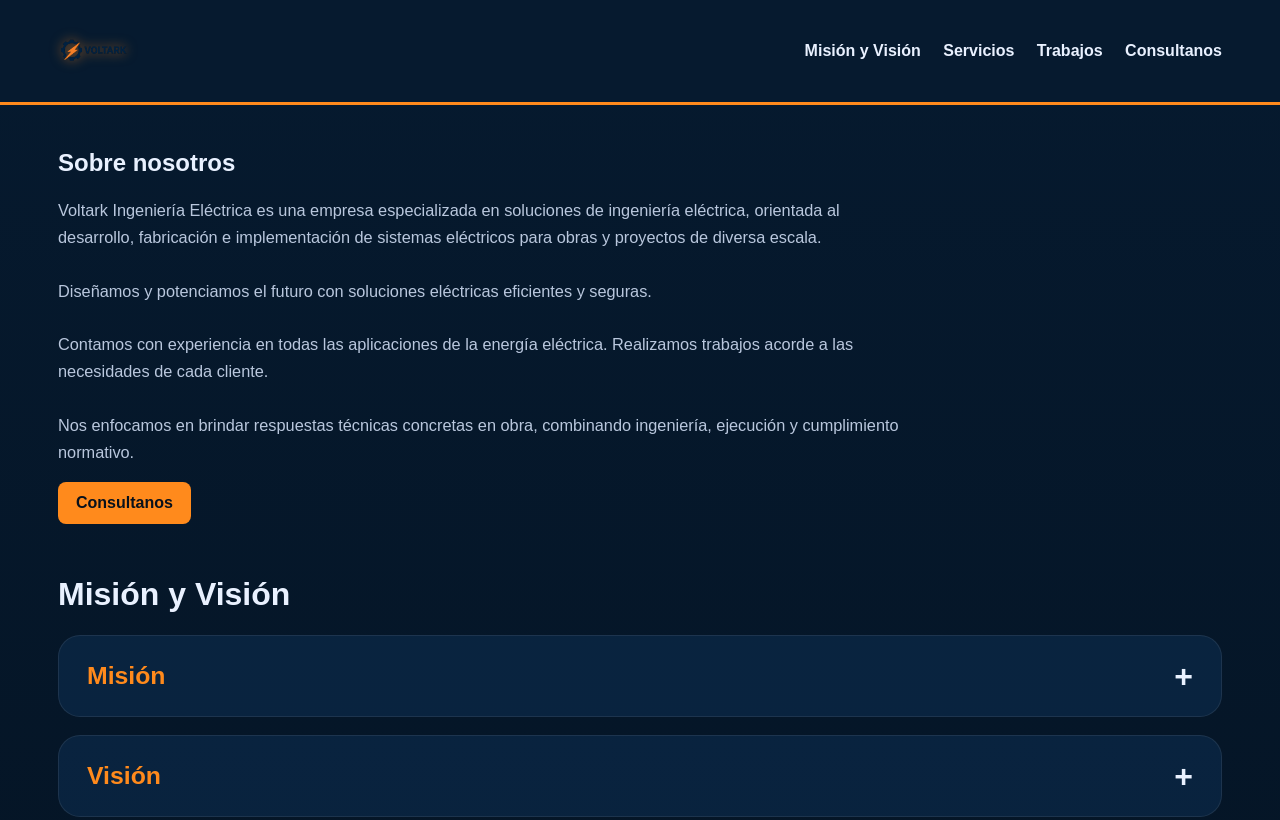
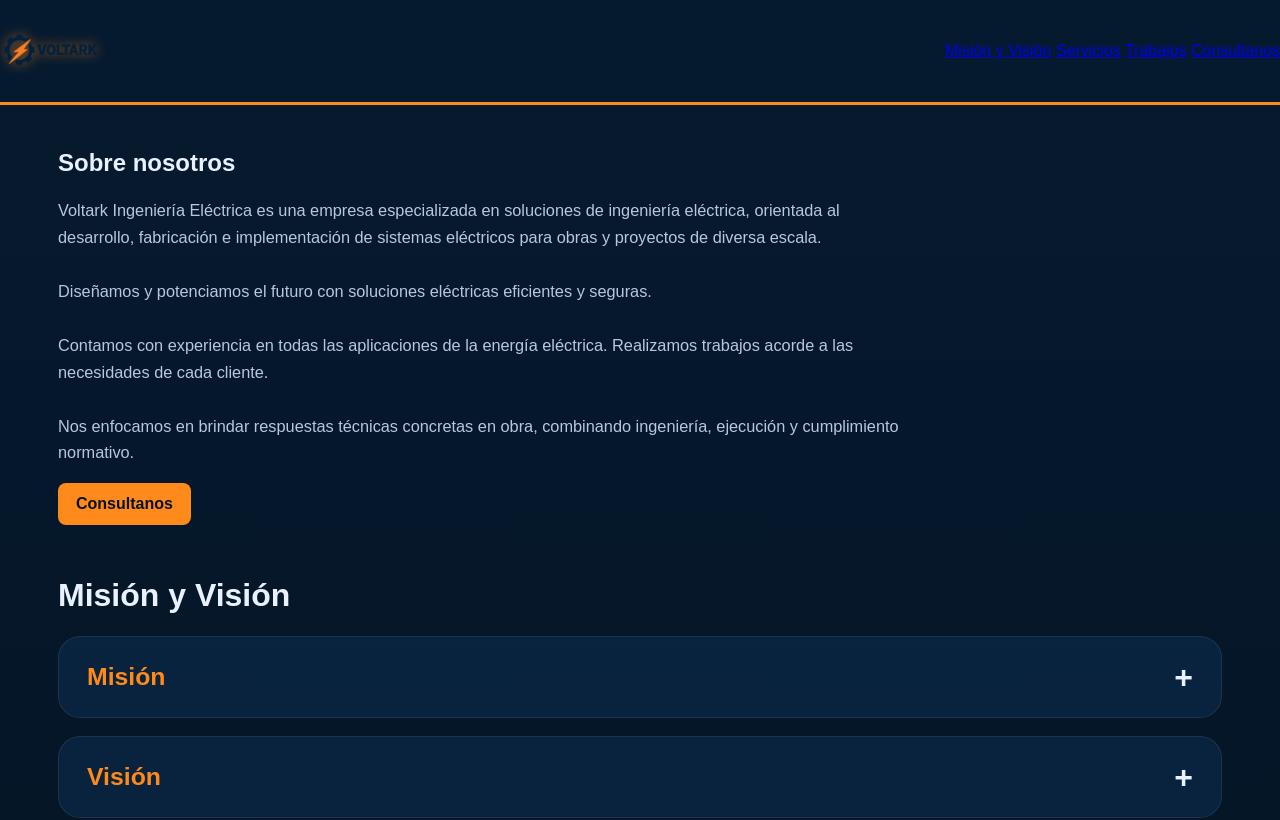
Before and after one commit to VOLTARKUY/PRODUCCION, a plain HTML site: page index.html in a window 1280 px wide. Shown: the top 820 px of the page. Drawn offline with Linux system fonts and the light colour scheme.

Commit message:
Update index.html

```diff
--- a/index.html
+++ b/index.html
@@ -26,20 +26,19 @@ header{
   top:0;
   z-index:10;
 }
-.nav{
-  max-width:1200px;
-  margin:auto;
-  padding:15px 18px;
-  display:flex;
-  justify-content:space-between;
-  align-items:center;
-  gap:20px;
+.nav {
+  display: flex;
+  justify-content: space-between;
+  align-items: center;
+  flex-wrap: wrap;
 }
   .brand img {
   filter: drop-shadow(0 0 6px rgba(255,138,28,0.6));
 }
-.brand img{height:72px}
-nav a{
+.brand img {
+  height: clamp(70px, 8vw, 140px);
+  width: auto;
+}
   color:var(--texto);
   margin-left:18px;
   text-decoration:none;
@@ -251,6 +250,10 @@ footer{
   color:white;
   cursor:pointer;
   line-height:1;
+}
+@media (max-width:640px){
+  .brand img {
+    height: 80px;
 }
 @media (max-width:900px){
   .brand img{height:60px;}
```
